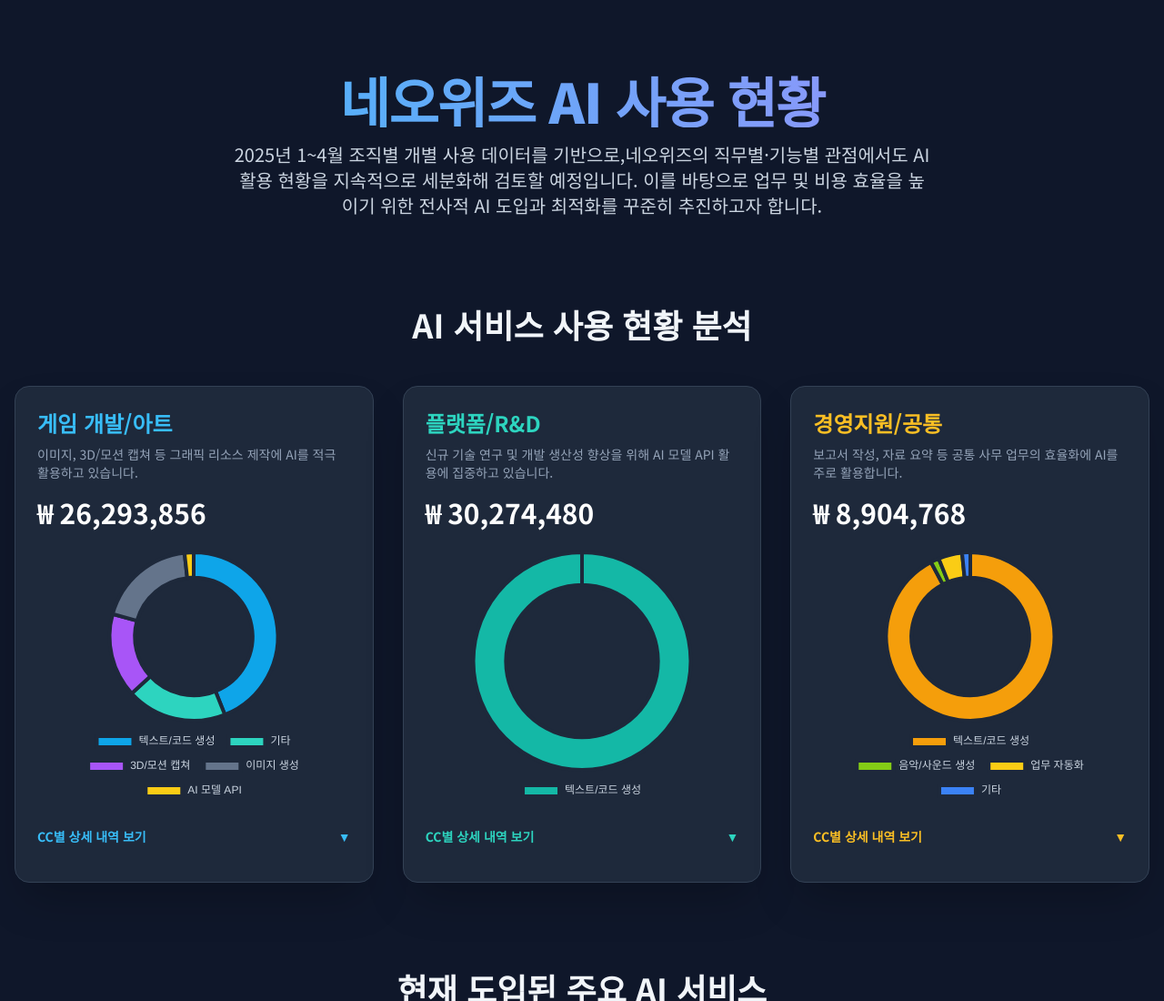
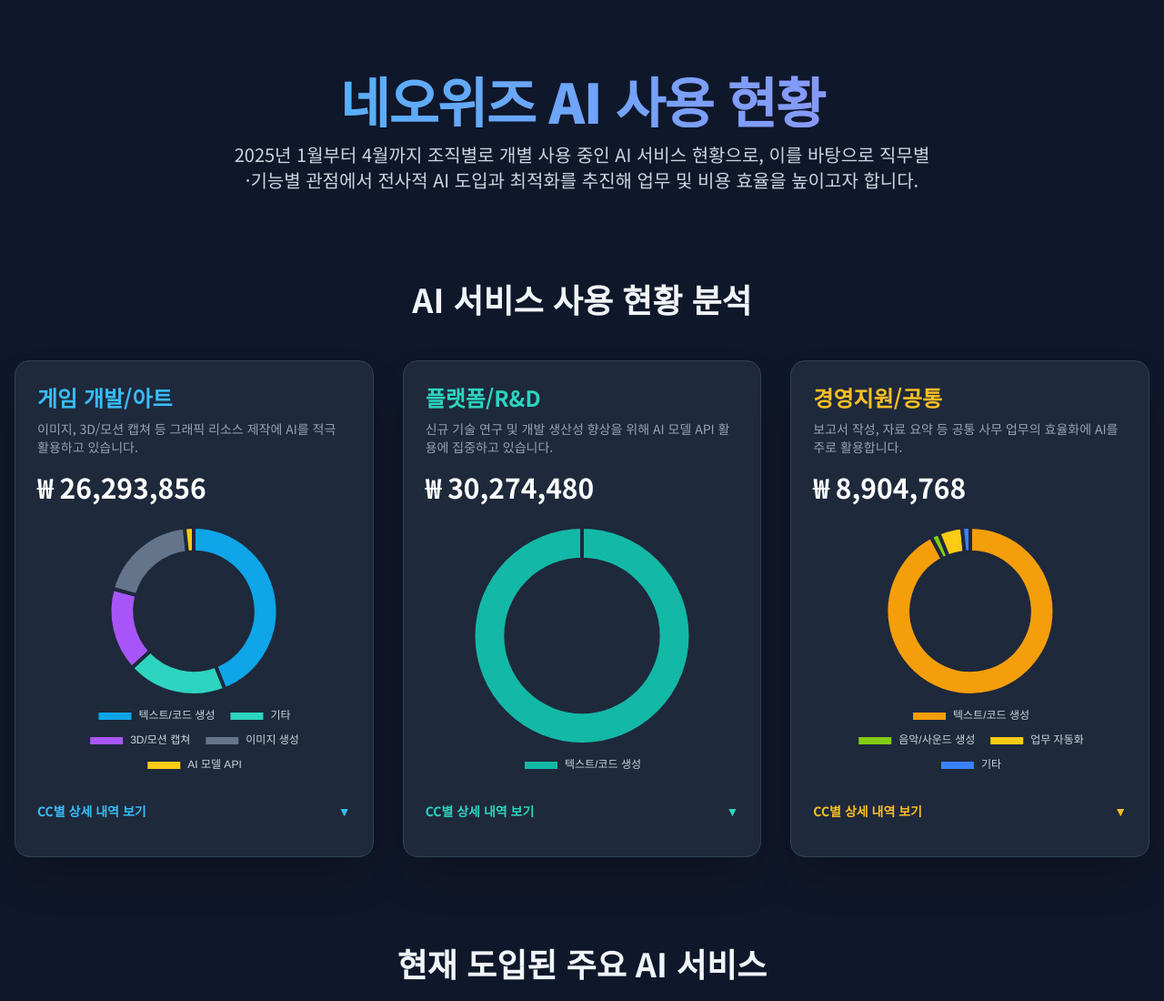
Before and after one commit to NEOWIZCTO/NEOWIZ-AI-, a plain HTML site: page index.html in a window 1280 px wide. Shown: the top 1100 px of the page at 91% size. Drawn offline with nearby package versions, Linux system fonts and the light colour scheme.

Commit message:
Update index.html

```diff
--- a/index.html
+++ b/index.html
@@ -69,7 +69,7 @@
 
         <header class="text-center mb-16 md:mb-24 fade-in-section">
             <h1 class="text-4xl md:text-6xl font-black gradient-text tracking-tight">네오위즈 AI 사용 현황</h1>
-            <p class="mt-4 text-lg md:text-xl text-slate-300 max-w-3xl mx-auto">2025년 1~4월 조직별 개별 사용 데이터를 기반으로,네오위즈의 직무별·기능별 관점에서도 AI 활용 현황을 지속적으로 세분화해 검토할 예정입니다. 이를 바탕으로 업무 및 비용 효율을 높이기 위한 전사적 AI 도입과 최적화를 꾸준히 추진하고자 합니다.</p>
+            <p class="mt-4 text-lg md:text-xl text-slate-300 max-w-3xl mx-auto">2025년 1월부터 4월까지 조직별로 개별 사용 중인 AI 서비스 현황으로, 이를 바탕으로 직무별·기능별 관점에서 전사적 AI 도입과 최적화를 추진해 업무 및 비용 효율을 높이고자 합니다.</p>
         </header>
 
         <section class="mb-16 md:mb-24 fade-in-section">
```
